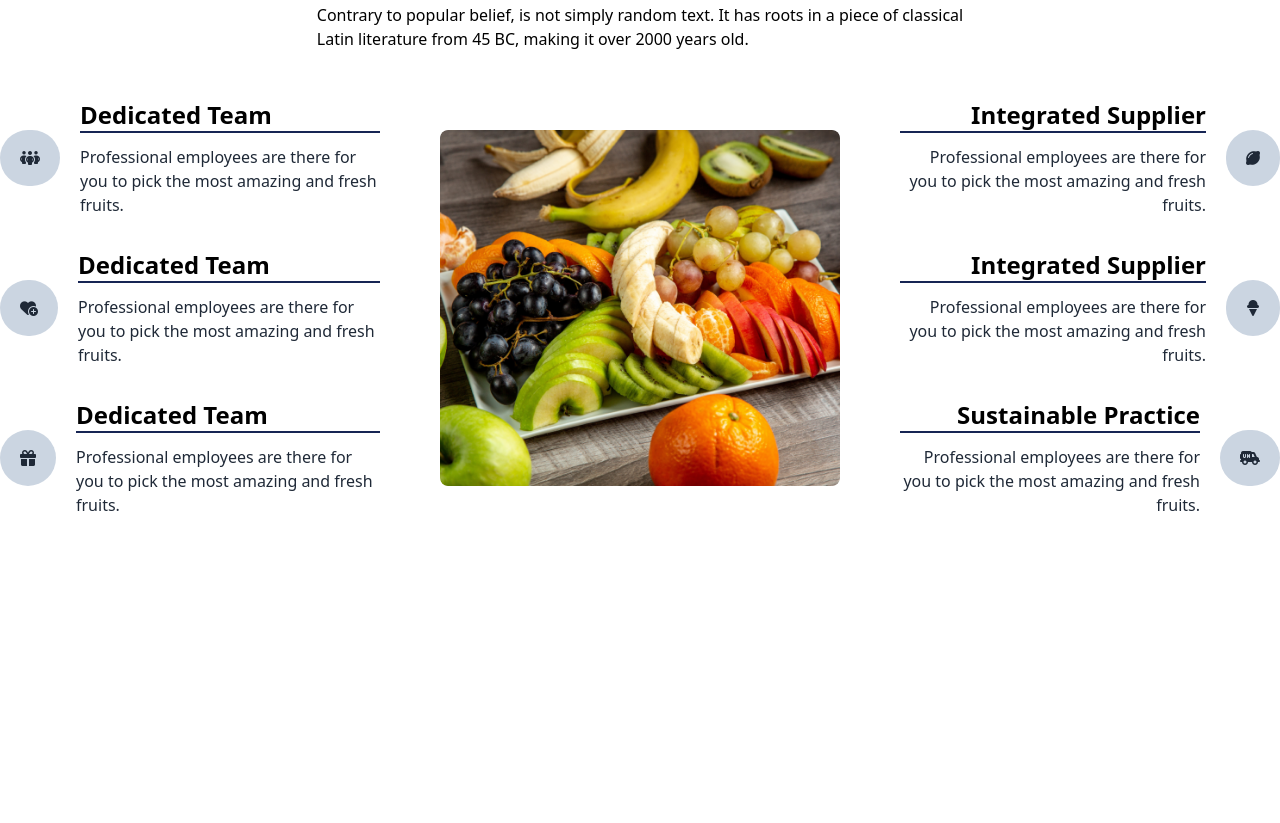
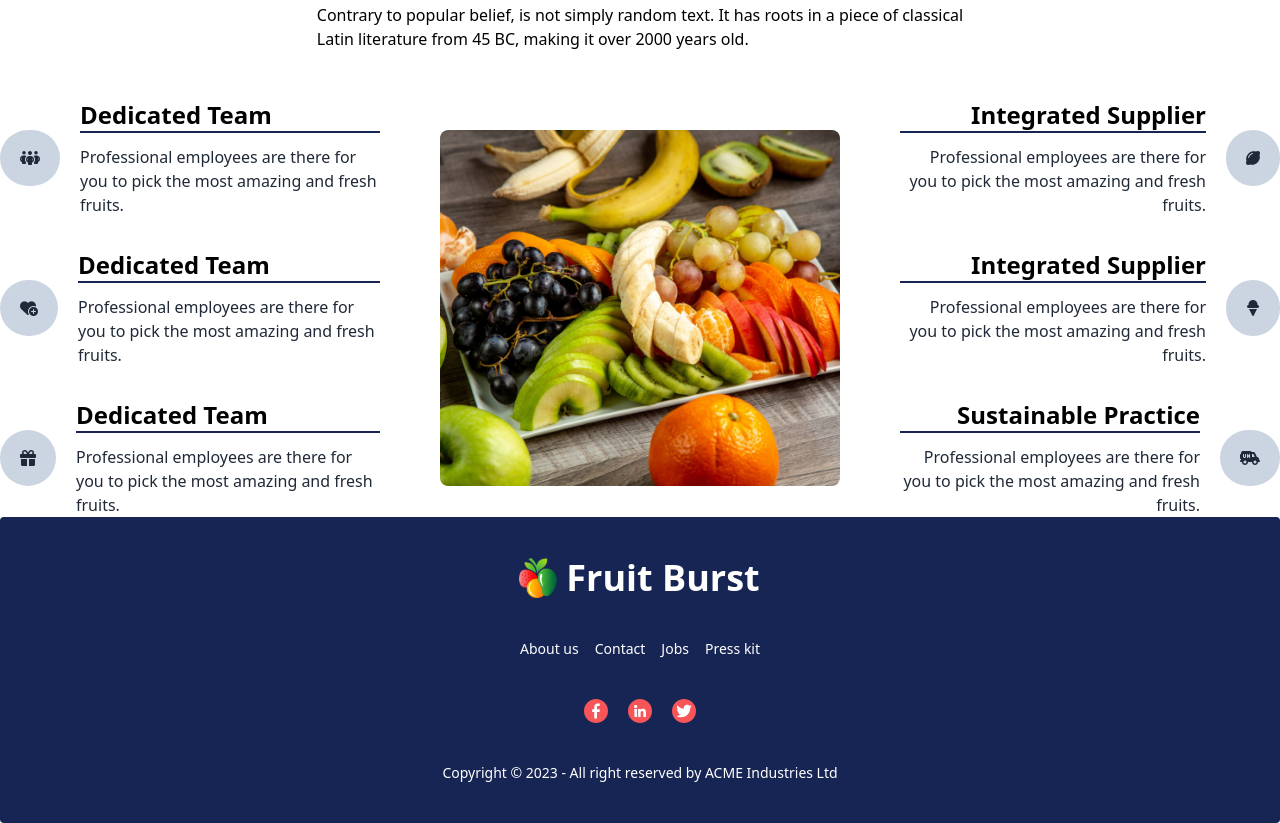
Before and after one commit to Pritom003/BBA3-FRUIS-ASSINGMENT-NJP, a plain HTML site: page index.html in a window 1280 px wide. Shown: the part 2695-3518 px from the top of the page. Before the commit the page ends 3212 px from the top, so only its background shows below. Drawn offline with nearby package versions, Linux system fonts and the light colour scheme.

Commit message:
footer done

```diff
--- a/index.html
+++ b/index.html
@@ -616,5 +616,29 @@
 
   </main>
 
+
+  <!-- footer -->
+  <footer class="footer footer-center p-10 bg-blue-950 text-base-content rounded">
+    <div class="flex gap-2">
+      <img class="h-[40px] w-[38px]" src="images/logo.png" alt="">
+      <a class=" text-white font-extrabold  btn-ghost normal-case  text-4xl">Fruit Burst</a>
+    </div>
+
+    <div class="grid grid-flow-col gap-4">
+      <a class="link link-hover text-white ">About us</a>
+      <a class="link link-hover  text-white">Contact</a>
+      <a class="link link-hover  text-white">Jobs</a>
+      <a class="link link-hover text-white ">Press kit</a>
+    </div>
+    <div class="flex gap-5 justify-center  items-center">
+      <img src="facebook 1 (1).svg" alt="">
+      <img src="linkedin 1 (2).svg" alt="">
+      <img src="twitter (1) 1.svg" alt="">
+    </div>
+    <div>
+      <p class="text-white">Copyright © 2023 - All right reserved by ACME Industries Ltd</p>
+    </div>
+  </footer>
+
 </body>
 </html>
```
